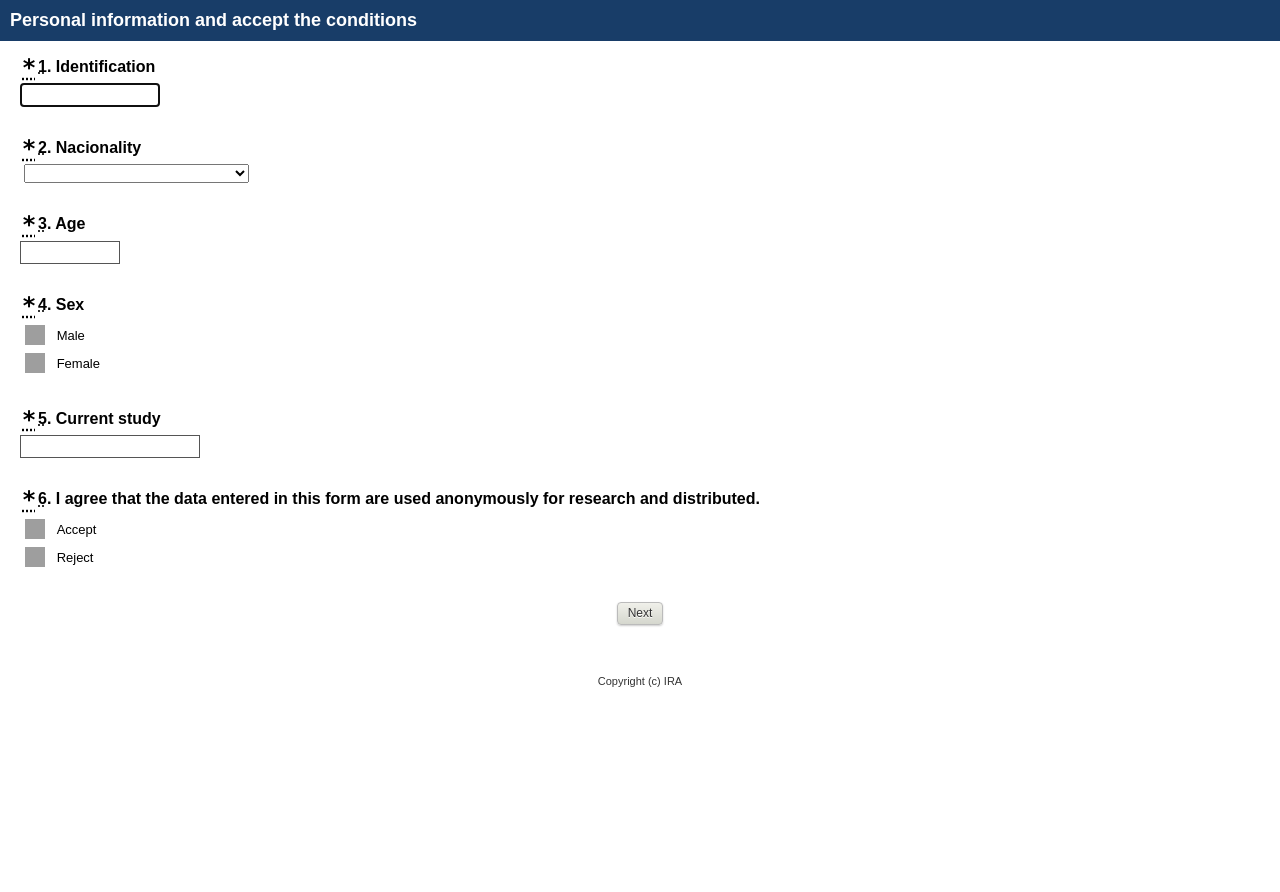
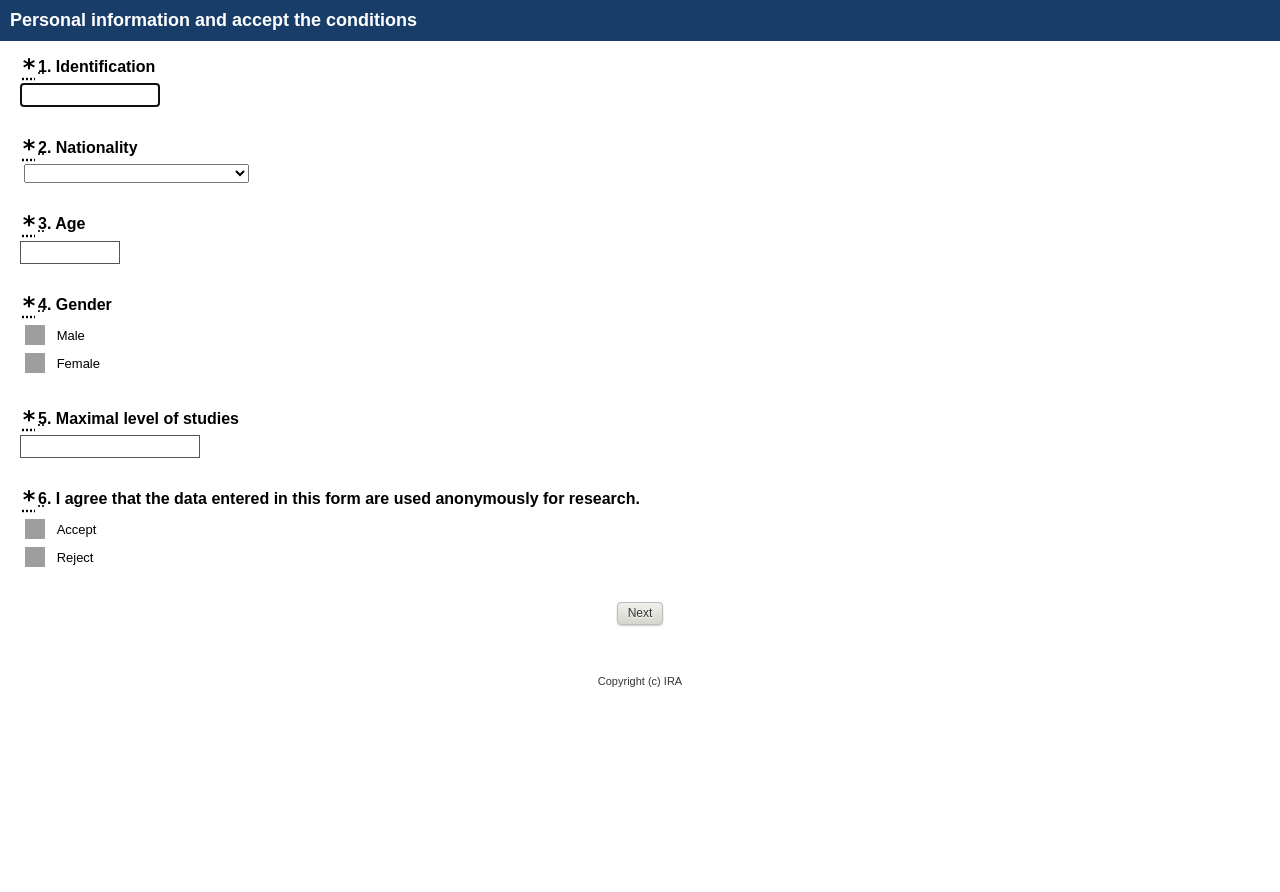
Before and after one commit to altamiranoromina/referringExpresions, a PHP site: page /english_page.php in a window 1280 px wide. Run offline with PHP 8.4, Linux system fonts and the light colour scheme; grey boxes are pictures that could not be loaded.

Commit message:
Syntax changes

```diff
--- a/english_page.php
+++ b/english_page.php
@@ -54,7 +54,7 @@
 							<abbr class="noborder" title="Obligatorio" style="padding: 2px 0 0 0;">*</abbr>
 						</div>
 
-						<abbr class="noborder" title="Pregunta 2">2</abbr>. Nacionality
+						<abbr class="noborder" title="Pregunta 2">2</abbr>. Nationality
 					</div>
 					<div class="qBody">
 						<div>
@@ -278,7 +278,7 @@
 							</div>
 
 							<div class="hlbl">
-								<label for="input_nation">Nacionality</label>
+								<label for="input_nation">Nationality</label>
 							</div>
 						</div>
 					</div>
@@ -307,7 +307,7 @@
 					<div class="RequiredMarker" style="display:inline-block">
 						<abbr class="noborder" title="Obligatorio" style="padding: 2px 0 0 0;">*</abbr>
 					</div>
-					<abbr class="noborder" title="Pregunta 4">4</abbr>. Sex
+					<abbr class="noborder" title="Pregunta 4">4</abbr>. Gender
 				</div>
 
 				<div class="qBody">
@@ -342,12 +342,12 @@
 							<div class="RequiredMarker" style="display:inline-block">
 								<abbr class="noborder" title="Obligatorio" style="padding: 2px 0 0 0;">*</abbr>
 							</div>
-							<abbr class="noborder" title="Pregunta 5">5</abbr>. Current study
+							<abbr class="noborder" title="Pregunta 5">5</abbr>. Maximal level of studies
 					</div>
 
 					<div class="qBody">
 						<span><input id="text_estudia" name="text_estudia" class="open" type="text" size="20" value="" /></span>
-						<div class="hlbl"><label for="text_estudia">Current study</label>
+						<div class="hlbl"><label for="text_estudia">Maximal level of studies</label>
 					</div>
 				</div>
 
@@ -361,7 +361,7 @@
 						<div class="RequiredMarker" style="display:inline-block">
 							<abbr class="noborder" title="Obligatorio" style="padding: 2px 0 0 0;">*</abbr>
 						</div>
-						<abbr class="noborder" title="Pergunta 6">6</abbr>. I agree that the data entered in this form are used anonymously for research and distributed.
+						<abbr class="noborder" title="Pergunta 6">6</abbr>. I agree that the data entered in this form are used anonymously for research.
 					</div>
 
 					<div class="qBody">
@@ -373,7 +373,7 @@
 										<label for="input_accept" id="linput_accept" class="rb_off">
 											<img src="/i/t.gif" class="selImg" alt="" />
 											<span class="qLabel AnswerOptionText">
-												<span class="hlbl">I agree that the data entered in this form are used anonymously for research and distributed. &nbsp;
+												<span class="hlbl">I agree that the data entered in this form are used anonymously for research. &nbsp;
 												</span>Accept
 											</span>
 										</label>
@@ -430,13 +430,13 @@ function nes(e){e=(e)?e:event;var c=(e.which)?e.which:e.keyCode;return(c!=13);}v
 		mensaje='';
 
 		if (document.getElementById('text_identificacion').value == '') mensaje+="\t-Identification\n";
-		if (document.getElementById('input_nation').value == '') mensaje+="\t-Nacionality\n";
+		if (document.getElementById('input_nation').value == '') mensaje+="\t-Nationality\n";
 		if (document.getElementById('text_edad').value == '') mensaje+="\t-Age\n";
-		if ((document.getElementById('linput_masc')).getAttribute("class").contains("rb_off") && (document.getElementById('linput_fem')).getAttribute("class").contains("rb_off"))  mensaje+="\t-Select sex\n";
+		if ((document.getElementById('linput_masc')).getAttribute("class").contains("rb_off") && (document.getElementById('linput_fem')).getAttribute("class").contains("rb_off"))  mensaje+="\t-Select gender\n";
 
 
 
-		if (document.getElementById('text_estudia').value == '') mensaje+="\t-Current study\n";
+		if (document.getElementById('text_estudia').value == '') mensaje+="\t-Maximal level of studies\n";
 		if ((document.getElementById('linput_accept')).getAttribute("class").contains("rb_off") && (document.getElementById('linput_reject')).getAttribute("class").contains("rb_off") ) mensaje+="\t-Select accept termins and conditions\n";
 		if (mensaje!=''){
 			alert("The following are required:\n"+mensaje);
--- a/index.php
+++ b/index.php
@@ -42,7 +42,7 @@
 							<div class="RequiredMarker" style="display:inline-block">
 								<abbr class="noborder" title="Obrigatório" style="padding: 2px 0 0 0;">*</abbr>
 							</div>
-							<abbr class="noborder" title="Pregunta 0"></abbr> Select the language
+							<abbr class="noborder" title="Pregunta 0"></abbr> Select the language in which you will complete the experiment
 						</div>
 
 						<div class="qBody">
```
